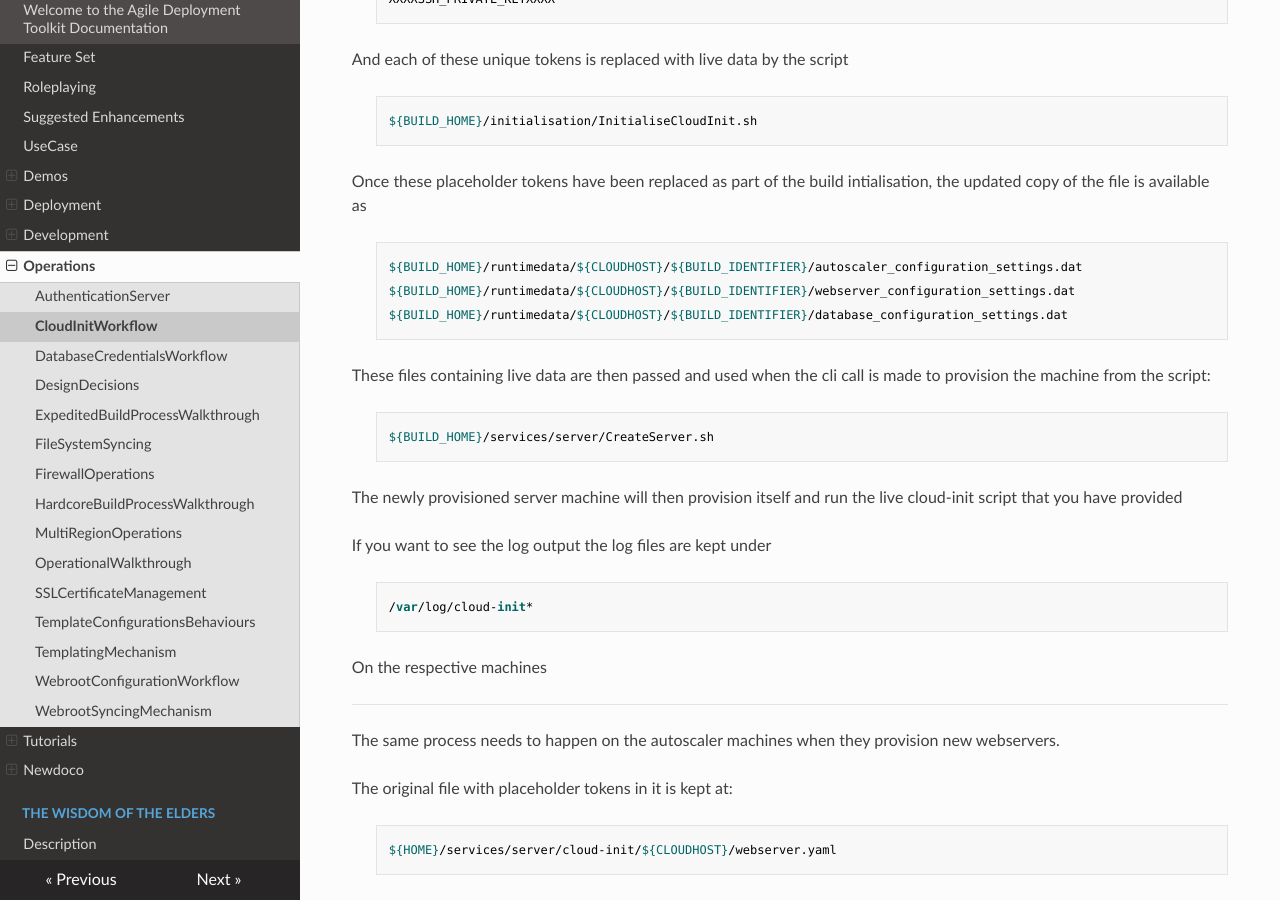
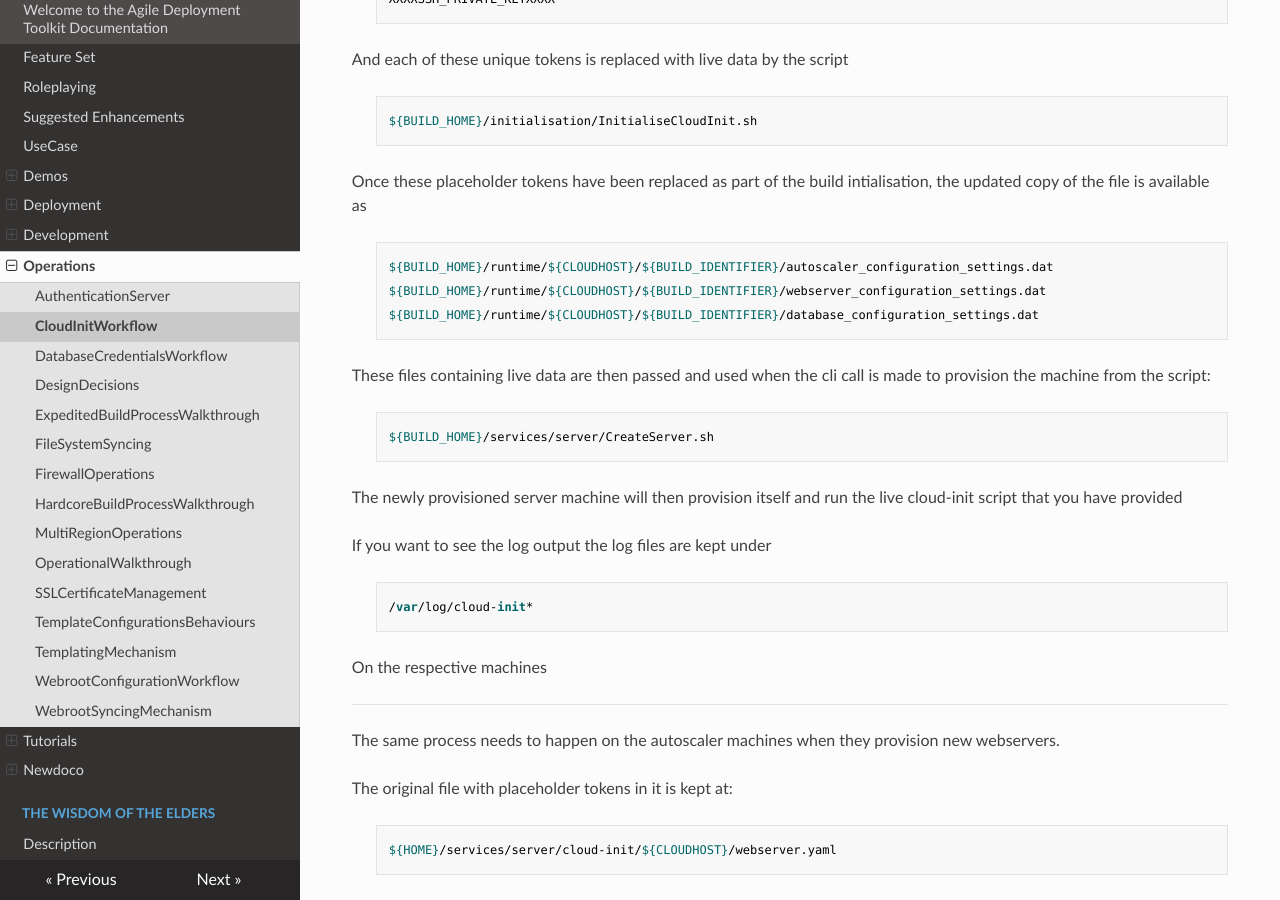
Before and after one commit to wintersys-dev/adt-documentation, an MkDocs documentation site: the page built from docs/Agile Deployment Toolkit/Operations/CloudInitWorkflow.md, in a window 1280 px wide and 900 px high, scrolled down 511 px. Built offline with MkDocs 1.6.1, drawn with Linux system fonts in a browser that asks for light colours; nearby versions of some CDN libraries.

Commit message:
Update CloudInitWorkflow.md

```diff
--- a/docs/Agile Deployment Toolkit/Operations/CloudInitWorkflow.md
+++ b/docs/Agile Deployment Toolkit/Operations/CloudInitWorkflow.md
@@ -22,9 +22,9 @@ And each of these unique tokens is replaced with live data by the script
 Once these placeholder tokens have been replaced as part of the build intialisation, the updated copy of the file is available as
 
 
->     ${BUILD_HOME}/runtimedata/${CLOUDHOST}/${BUILD_IDENTIFIER}/autoscaler_configuration_settings.dat
->     ${BUILD_HOME}/runtimedata/${CLOUDHOST}/${BUILD_IDENTIFIER}/webserver_configuration_settings.dat
->     ${BUILD_HOME}/runtimedata/${CLOUDHOST}/${BUILD_IDENTIFIER}/database_configuration_settings.dat
+>     ${BUILD_HOME}/runtime/${CLOUDHOST}/${BUILD_IDENTIFIER}/autoscaler_configuration_settings.dat
+>     ${BUILD_HOME}/runtime/${CLOUDHOST}/${BUILD_IDENTIFIER}/webserver_configuration_settings.dat
+>     ${BUILD_HOME}/runtime/${CLOUDHOST}/${BUILD_IDENTIFIER}/database_configuration_settings.dat
 
 These files containing live data are then passed and used when the cli call is made to provision the machine from the script:
 
```
